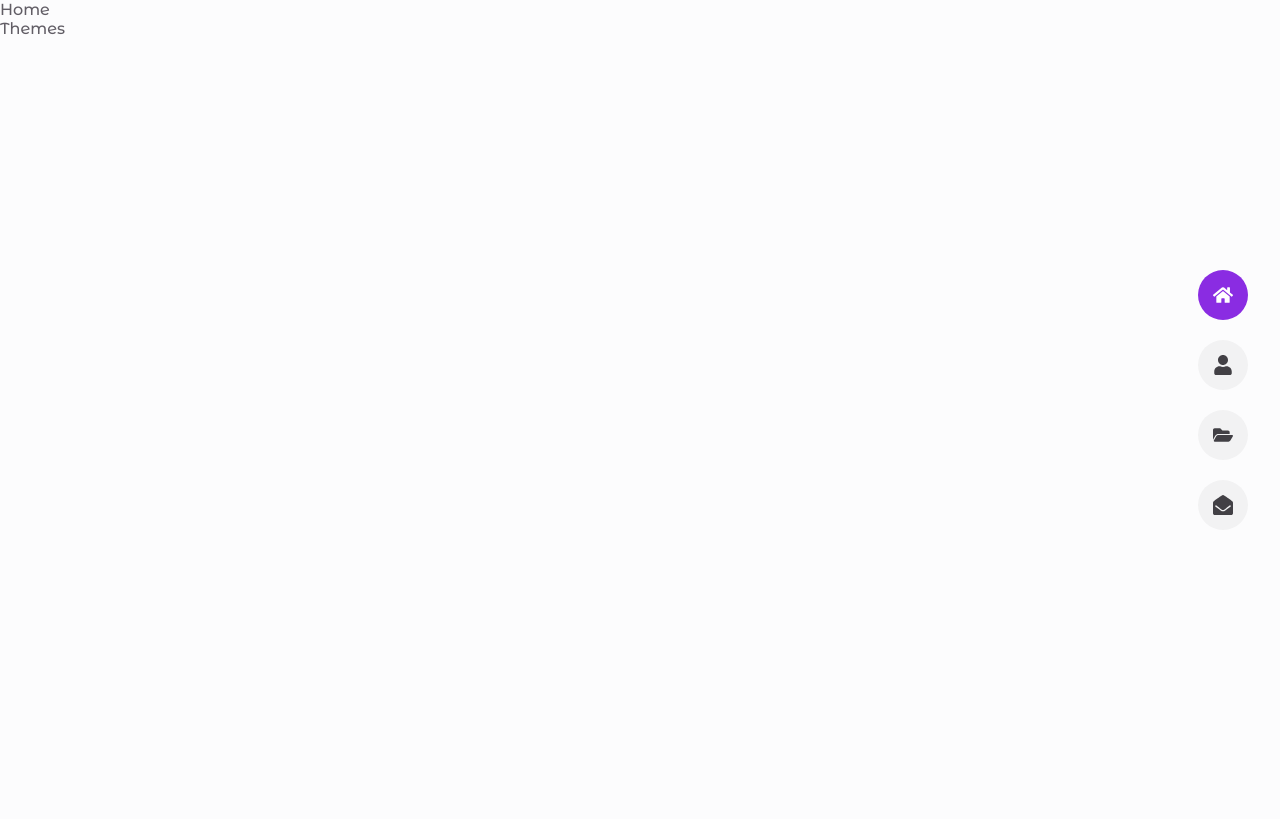
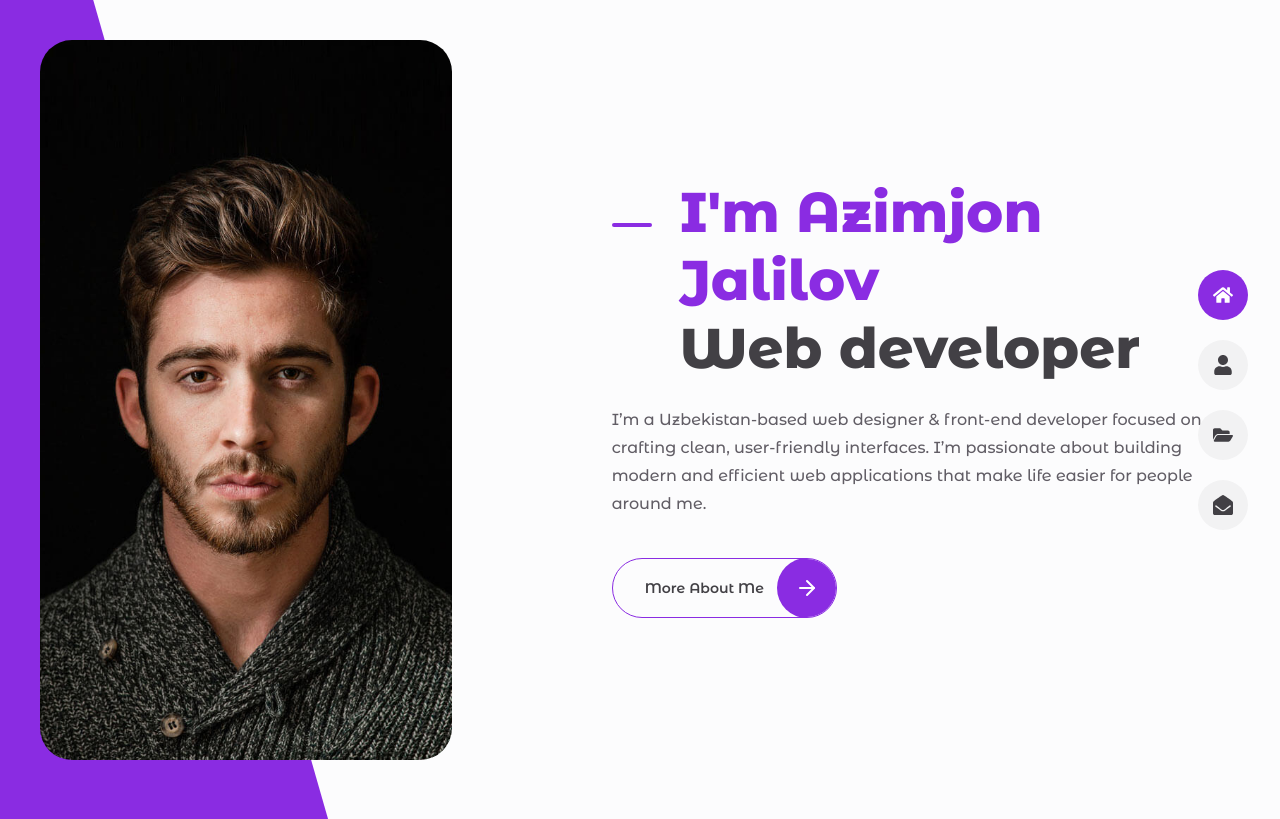
Before and after one commit to azimjonjalilov/azimjon-portfolio, a React (Vite) app: page / in a window 1280 px wide. Built offline with nearby package versions, Linux system fonts and the light colour scheme.

Commit message:
home page is done

```diff
--- a/src/index.css
+++ b/src/index.css
@@ -83,6 +83,49 @@ img {
 }
 
 /*=============== REUSABLE CSS CLASSES ===============*/
+.button {
+  display: inline-block;
+  color: var(--title-color);
+  border: 1px solid var(--first-color);
+  padding: 1.25rem 4.5rem 1.25rem 2rem;
+  border-radius: 2rem;
+  font-size: var(--small-font-size);
+  font-weight: var(--weight-600);
+  position: relative;
+  overflow: hidden;
+  transition: color 0.3s ease;
+}
+
+.button:hover {
+  color: var(--white-color);
+}
+
+.button-icon {
+  position: absolute;
+  inset: -1px -1px -1px auto;
+  background-color: var(--first-color);
+  aspect-ratio: 1/1;
+  border-radius: 50%;
+  color: var(--white-color);
+  font-size: 1.5rem;
+  display: grid;
+  place-items: center;
+}
+
+.button::before {
+  content: "";
+  position: absolute;
+  inset: 0;
+  background-color: var(--first-color);
+  border-radius: inherit;
+  z-index: -10;
+  transform: translateX(100%);
+  transition: transform 0.3s ease;
+}
+
+.button:hover::before {
+  transform: translateX(0);
+}
 
 /*=============== LAYOUT ===============*/
 .grid {
--- a/src/pages/home/Home.jsx
+++ b/src/pages/home/Home.jsx
@@ -1,5 +1,37 @@
+import Profile from "../../assets/home.jpg";
+import { Link } from "react-router";
+import { FiArrowRight } from "react-icons/fi";
+import "./home.css";
+
 const Home = () => {
-  return <div>Home</div>;
+  return (
+    <section className="home-container grid">
+      <img src={Profile} alt="" className="home-img" />
+
+      <div className="home-content">
+        <h1 className="home-title">
+          <span>I'm Azimjon Jalilov</span>
+          <br /> Web developer
+        </h1>
+
+        <p className="home-description">
+          I’m a Uzbekistan-based web designer & front-end developer focused on
+          crafting clean, user-friendly interfaces. I’m passionate about
+          building modern and efficient web applications that make life easier
+          for people around me.
+        </p>
+
+        <Link to="/about" className="button">
+          More About Me
+          <span className="button-icon">
+            <FiArrowRight />
+          </span>
+        </Link>
+      </div>
+
+      <div className="color-block"></div>
+    </section>
+  );
 };
 
 export default Home;
--- a/src/pages/home/home.css
+++ b/src/pages/home/home.css
@@ -0,0 +1,52 @@
+.home-container {
+  grid-template-columns: 4.75fr 7.25fr;
+  align-items: center;
+  gap: 2rem 10rem;
+  padding: 2.5rem;
+  min-height: 100dvh;
+}
+
+.home-img {
+  height: calc(100vh - 5rem);
+  width: 100%;
+  object-fit: cover;
+  border-radius: 2rem;
+  z-index: 10;
+}
+
+.home-title {
+  font-size: var(--h1-font-size);
+  padding-left: 4.25rem;
+  position: relative;
+}
+
+.home-title span {
+  color: var(--first-color);
+}
+
+.home-title::before {
+  content: "";
+  position: absolute;
+  top: 22%;
+  left: 0;
+  width: 40px;
+  height: 4px;
+  border-radius: 0.5rem;
+  background-color: var(--first-color);
+}
+
+.home-description {
+  line-height: 1.75;
+  max-width: 600px;
+  margin-block: 1.5rem 2.5rem;
+}
+
+.color-block {
+  position: fixed;
+  width: 30%;
+  height: 150%;
+  background-color: var(--first-color);
+  transform: rotate(-16deg);
+  top: -12%;
+  left: -12%;
+}
```
